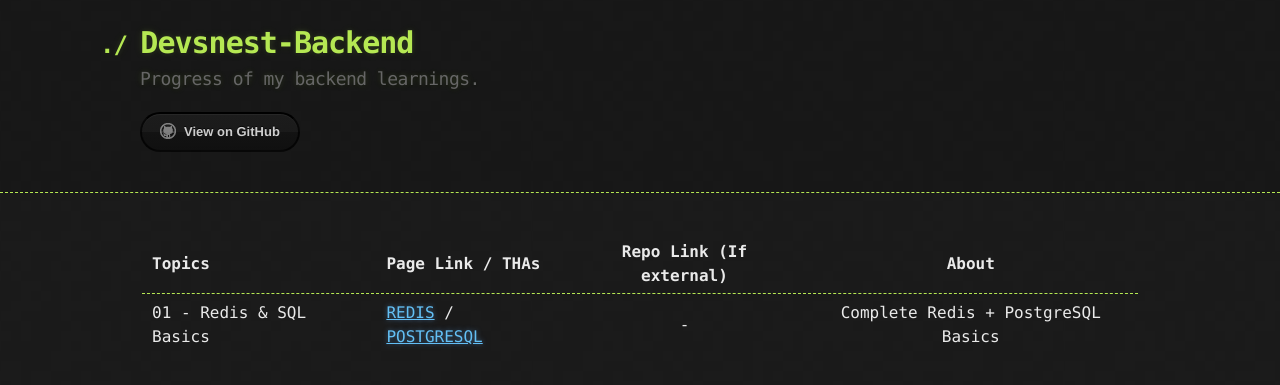
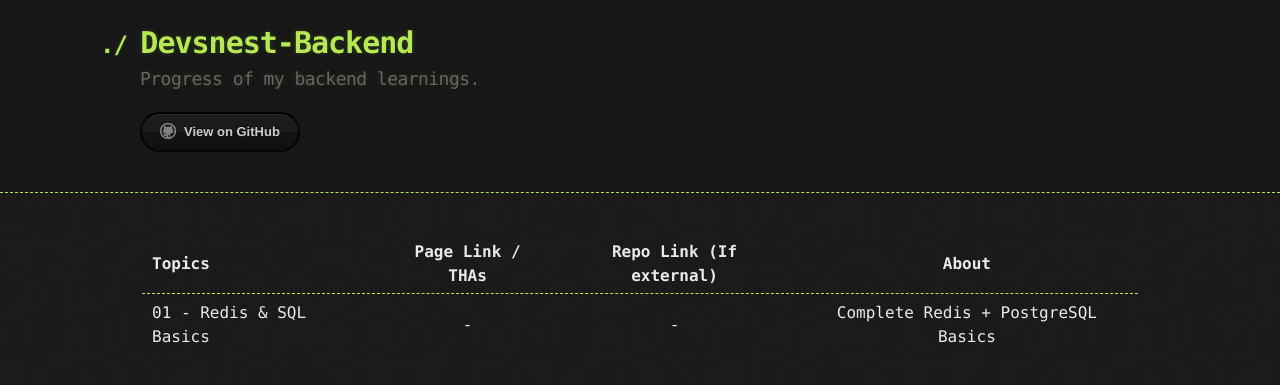
Before and after one commit to thedeepakchaturvedi/Devsnest-Backend, a Jekyll site: the page built from index.md, in a window 1280 px wide. Shown: the top 385 px of the page. Built offline with Jekyll 4.4.1, drawn with Linux system fonts in a browser that asks for light colours.

```diff
--- a/index.md
+++ b/index.md
@@ -2,6 +2,6 @@
 layout: default
 ---
 
-| Topics                  | Page Link / THAs                                                | Repo Link (If external) |               About                |
-| ----------------------- | :-------------------------------------------------------------- | :---------------------: | :--------------------------------: |
-| 01 - Redis & SQL Basics | [REDIS](./links/REDIS.md) / [POSTGRESQL](./links/POSTGRESQL.md) |            -            | Complete Redis + PostgreSQL Basics |
+| Topics                  | Page Link / THAs | Repo Link (If external) |               About                |
+| ----------------------- | :--------------: | :---------------------: | :--------------------------------: |
+| 01 - Redis & SQL Basics |        -         |            -            | Complete Redis + PostgreSQL Basics |
```
